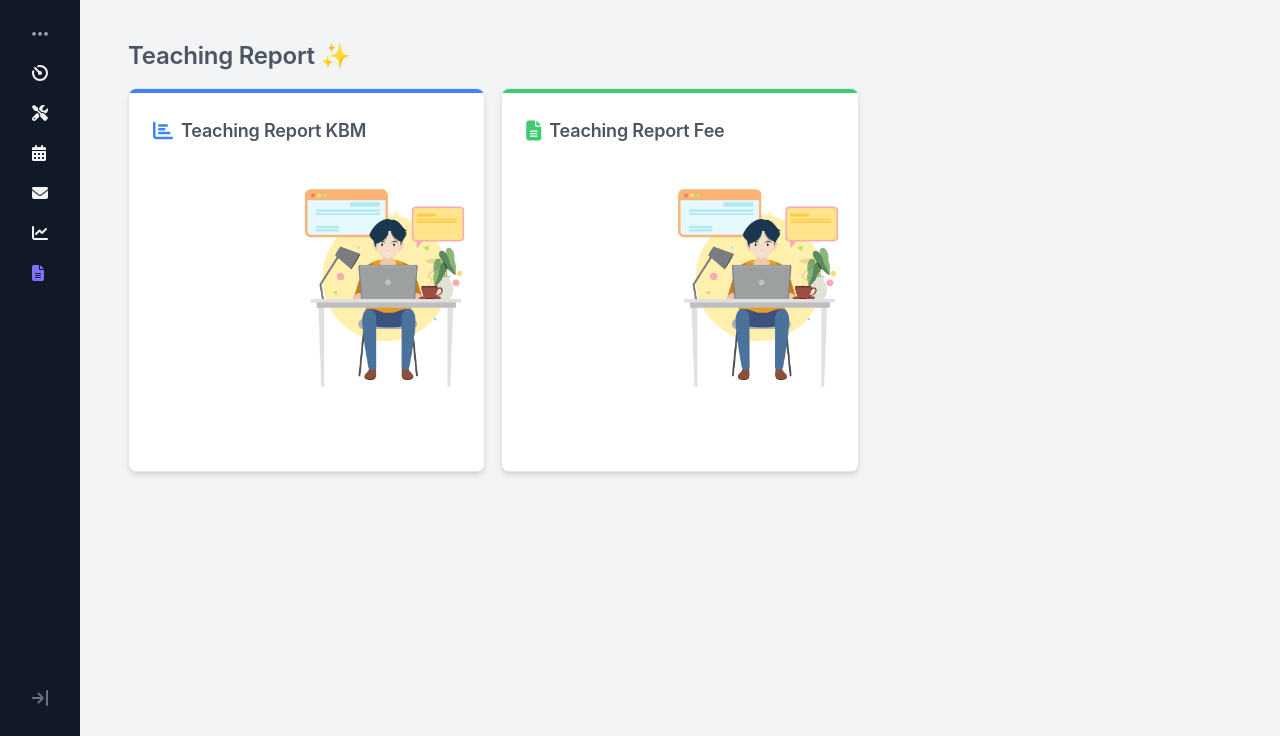
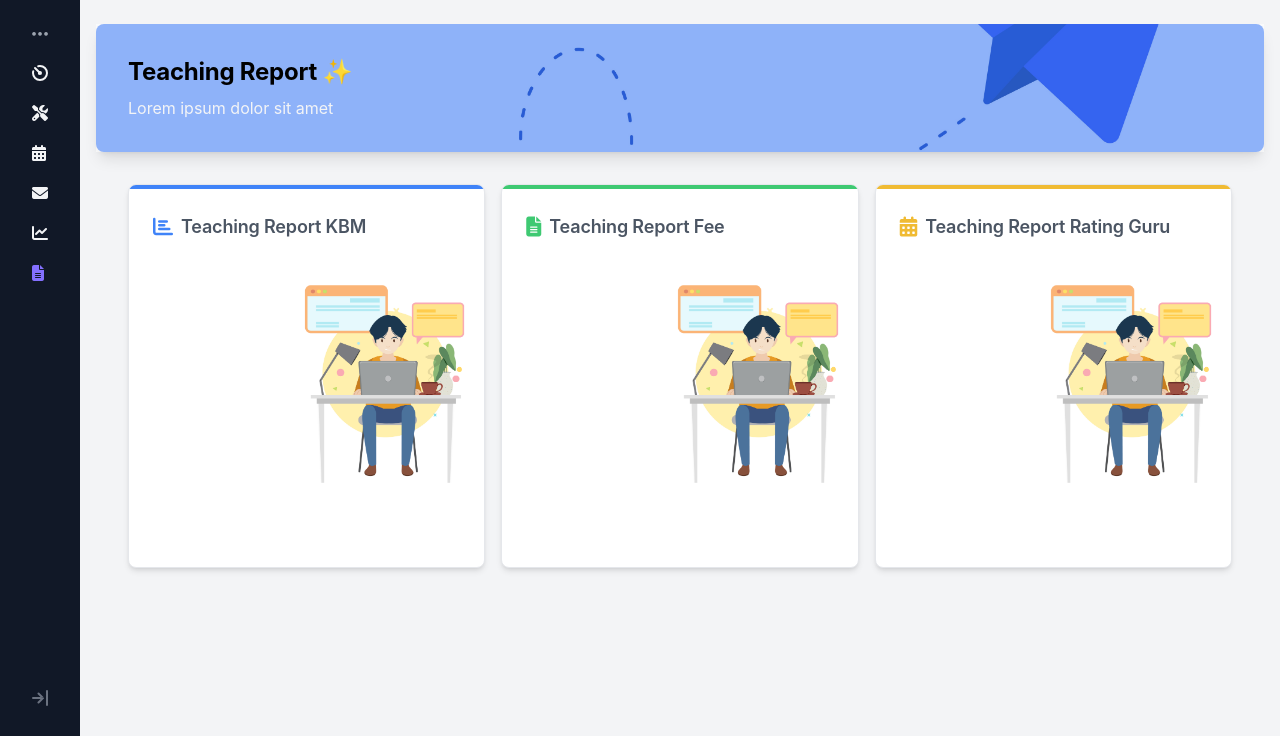
Before and after one commit to adityabayu1231/educate, a Laravel app: page /admin/teaching-report/laporan in a window 1280 px wide. Shown: the part 64-800 px from the top of the page. Run offline with Laravel 12, Linux system fonts and the light colour scheme; a user stored in the database is signed in; data comes from the database, SQL or seed files in the repository; style sheets or scripts are compiled from the project's sources; some libraries are stand-ins or nearby versions.

Commit message:
View Teacher Report

```diff
--- a/resources/views/admin/teachreport/index.blade.php
+++ b/resources/views/admin/teachreport/index.blade.php
@@ -4,19 +4,27 @@
 
 @section('content')
     <div class="py-2">
-        <!-- Bagian Judul Utama -->
-        <div class="max-w-7xl mx-auto py-4 px-4 sm:px-6 lg:px-8">
-            <p class="text-2xl font-semibold">Teaching Report ✨</p>
+        <div class="relative bg-blue-600 h-32 flex items-center justify-between p-4 rounded-lg shadow-lg mb-4">
+            <!-- Background Image as Cover -->
+            <div class="absolute inset-0 bg-cover bg-center opacity-50"
+                style="background-image: url('{{ asset('backend/images/illustration/paper.jpg') }}');">
             </div>
 
-        <div class="max-w-7xl mx-auto sm:px-6 lg:px-8">
-            <!-- Membagi layar menjadi 12 kolom: 8 kolom untuk kotak, 4 kolom untuk gambar di layar besar -->
-            <div class="grid grid-cols-12 gap-4">
+            <!-- Content: Welcome Message and Button -->
+            <div class="relative flex justify-between w-full">
+                <!-- Left Section: Welcome Message -->
+                <div class="text-white p-4">
+                    <h1 class="text-2xl font-bold mb-2 text-black">Teaching Report ✨</h1>
+                    <p class="text-md text-gray-100">Lorem ipsum dolor sit amet</p>
+                </div>
+            </div>
+        </div>
 
-                <!-- Kolom Kiri untuk Kotak (span 8 pada desktop, span 12 pada tablet/ponsel) -->
-                <div class="col-span-12 lg:col-span-8 flex flex-row space-x-4">
-                    <!-- Box 1: My Score -->
-                    <div class="flex-1 border rounded-lg shadow-md overflow-hidden bg-white h-96">
+        <div class="max-w-7xl py-4 mx-auto sm:px-6 lg:px-8">
+            <!-- Responsive grid for boxes: full width on desktop, 2 boxes on tablets, 1 on mobile -->
+            <div class="grid grid-cols-1 sm:grid-cols-2 lg:grid-cols-3 gap-4">
+                <!-- Box 1: Teaching Report KBM -->
+                <div class="border rounded-lg shadow-md overflow-hidden bg-white h-96">
                     <div class="border-t-4 border-blue-500 p-6">
                         <div class="flex items-center">
                             <i class="fas fa-chart-bar fa-lg text-blue-500"></i>
@@ -29,8 +37,8 @@
                     </div>
                 </div>
 
-                    <!-- Box 2: My Report -->
-                    <div class="flex-1 border rounded-lg shadow-md overflow-hidden bg-white h-96">
+                <!-- Box 2: Teaching Report Fee -->
+                <div class="border rounded-lg shadow-md overflow-hidden bg-white h-96">
                     <div class="border-t-4 border-green-500 p-6">
                         <div class="flex items-center">
                             <i class="fas fa-file-alt fa-lg text-green-500"></i>
@@ -42,16 +50,20 @@
                             class="h-52 w-auto object-cover">
                     </div>
                 </div>
+
+                <!-- Box 3: Teaching Report Schedule -->
+                <div class="border rounded-lg shadow-md overflow-hidden bg-white h-96">
+                    <div class="border-t-4 border-yellow-500 p-6">
+                        <div class="flex items-center">
+                            <i class="fas fa-calendar-alt fa-lg text-yellow-500"></i>
+                            <h2 class="text-lg font-semibold ml-2">Teaching Report Rating Guru</h2>
                         </div>
-
-                <!-- Kolom Kanan untuk Gambar (span 4 pada desktop, hidden pada tablet/ponsel) -->
-                {{-- <div class="col-span-4 hidden lg:flex justify-center items-start lg:h-[calc(100vh-4rem)]">
-                <!-- 4rem adalah tinggi navbar -->
-                <!-- hidden di mode ponsel & tablet -->
-                <img src="https://plus.unsplash.com/premium_photo-1664303228186-a61e7dc91597?q=80&w=1892&auto=format&fit=crop&ixlib=rb-4.0.3&ixid=M3wxMjA3fDB8MHxwaG90by1wYWdlfHx8fGVufDB8fHx8fA%3D%3D"
-                    alt="Sample Image" class="w-full h-full object-cover">
-                <!-- Menggunakan object-cover untuk full cover gambar -->
-            </div> --}}
+                    </div>
+                    <div class="flex justify-end p-4">
+                        <img src="{{ asset('frontend/images/ilustrasi/sample.jpg') }}" alt="Schedule"
+                            class="h-52 w-auto object-cover">
+                    </div>
+                </div>
             </div>
         </div>
     </div>
```
Lines whose indentation alone changed are shown as unchanged.
